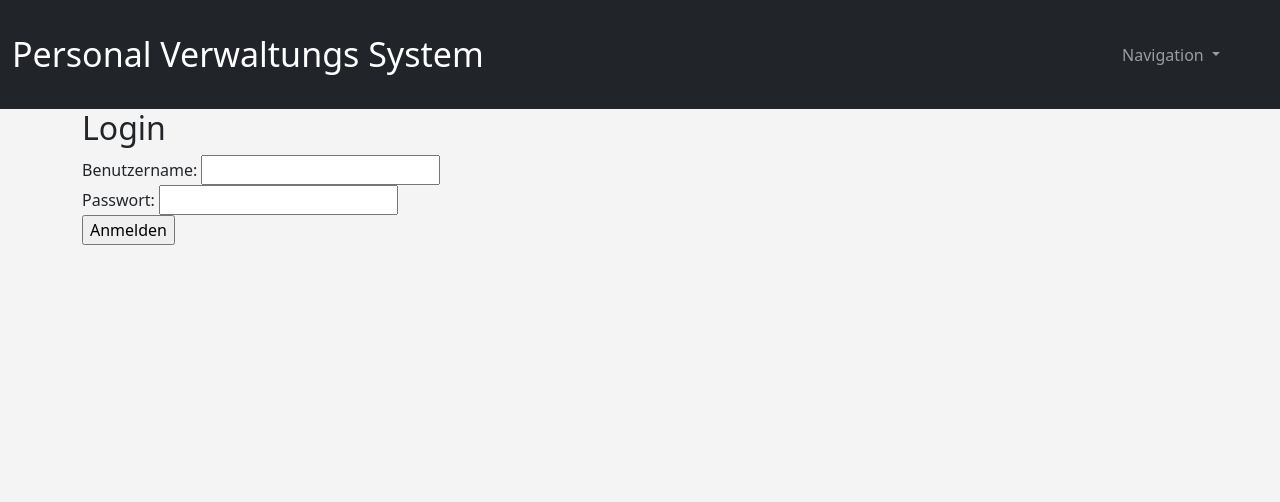
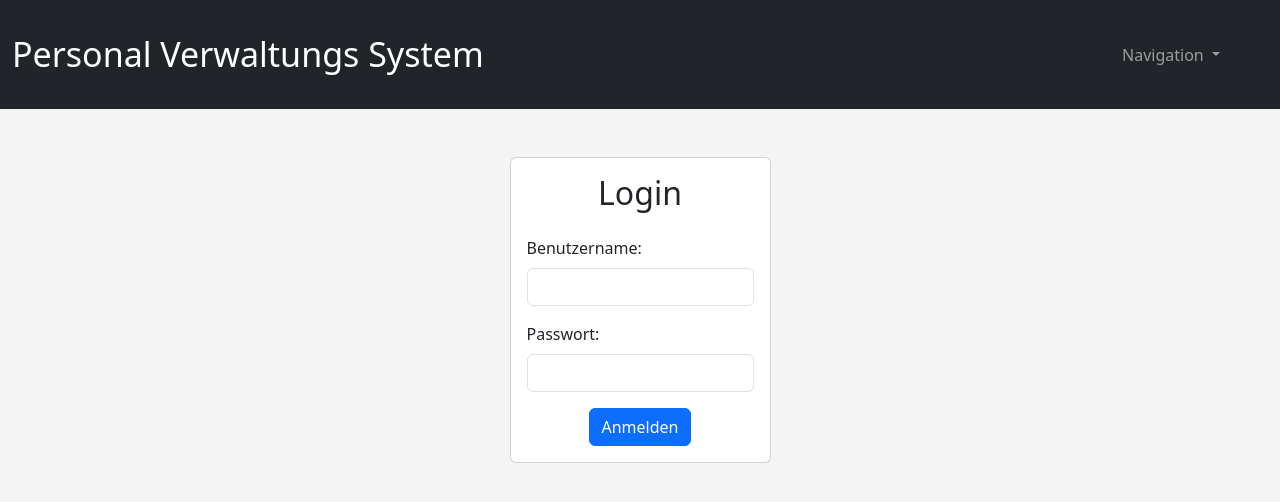
Before and after one commit to Ma-Ko-dev/Roleplay_Employee_Manager, a Flask app: page /login in a window 1280 px wide. Shown: the top 502 px of the page. Run offline with Flask 3, Linux system fonts and the light colour scheme; some libraries are stand-ins or nearby versions.

Commit message:
Login redesign

```diff
--- a/templates/login.html
+++ b/templates/login.html
@@ -1,33 +1,44 @@
 {% extends "layout.html" %}
 
 {% block content %}
-<div class="container">
-    <h2>Login</h2>
+<div class="container mt-5">
+    <div class="row justify-content-center">
+        <div class="col-md-3"> <!-- Ändern Sie die Spaltenbreite auf col-md-4 -->
+            <div class="card">
+                <div class="card-body">
+                    <h2 class="card-title text-center mb-4">Login</h2>
 
                     <!-- Flash-Nachrichten anzeigen -->
                     {% with messages = get_flashed_messages(with_categories=True) %}
                         {% if messages %}
-            <div class="flash-messages">
+                            <div class="alert alert-dismissible alert-{{ messages[0][0] }}">
+                                <ul class="list-unstyled mb-0">
                                     {% for category, message in messages %}
-                    <div class="flash-message {{ category }}">{{ message }}</div>
+                                        <li>{{ message }}</li>
                                     {% endfor %}
+                                </ul>
+                                <button type="button" class="btn-close" data-bs-dismiss="alert" aria-label="Schließen"></button>
                             </div>
                         {% endif %}
                     {% endwith %}
 
                     <form method="POST">
                         {{ form.hidden_tag() }}
-        <div class="input-container">
-            <label>Benutzername:</label>
-            {{ form.username(class='input-field') }}
+                        <div class="mb-3">
+                            <label for="username" class="form-label">Benutzername:</label>
+                            {{ form.username(class='form-control', id='username') }}
                         </div>
-        <div class="input-container">
-            <label>Passwort:</label>
-            {{ form.password(class='input-field') }}
+                        <div class="mb-3">
+                            <label for="password" class="form-label">Passwort:</label>
+                            {{ form.password(class='form-control', id='password') }}
                         </div>
-        <div>
-            {{ form.submit() }}
+                        <div class="text-center">
+                            {{ form.submit(class='btn btn-primary') }}
                         </div>
                     </form>
                 </div>
+            </div>
+        </div>
+    </div>
+</div>
 {% endblock %}
```
Lines whose indentation alone changed are shown as unchanged.
